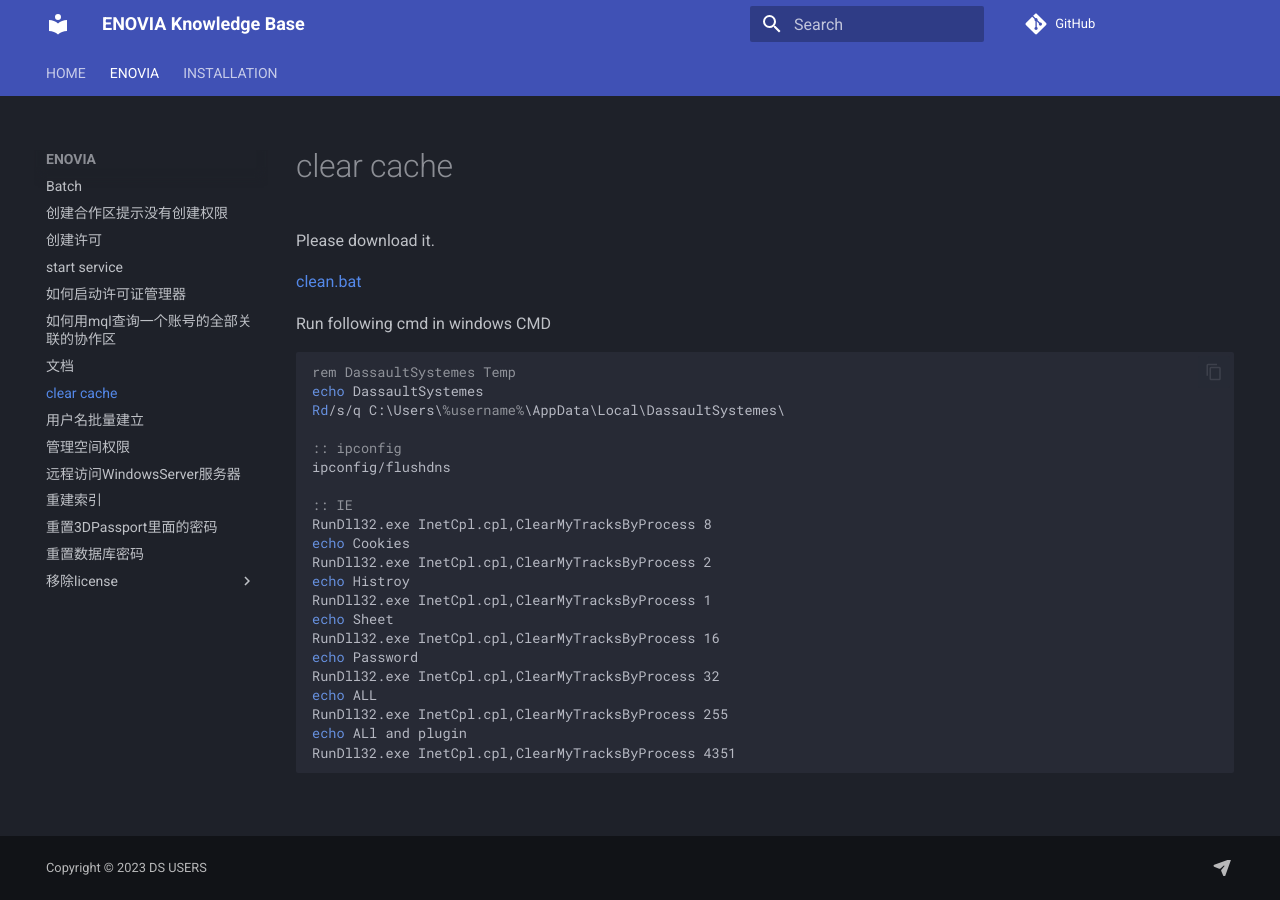
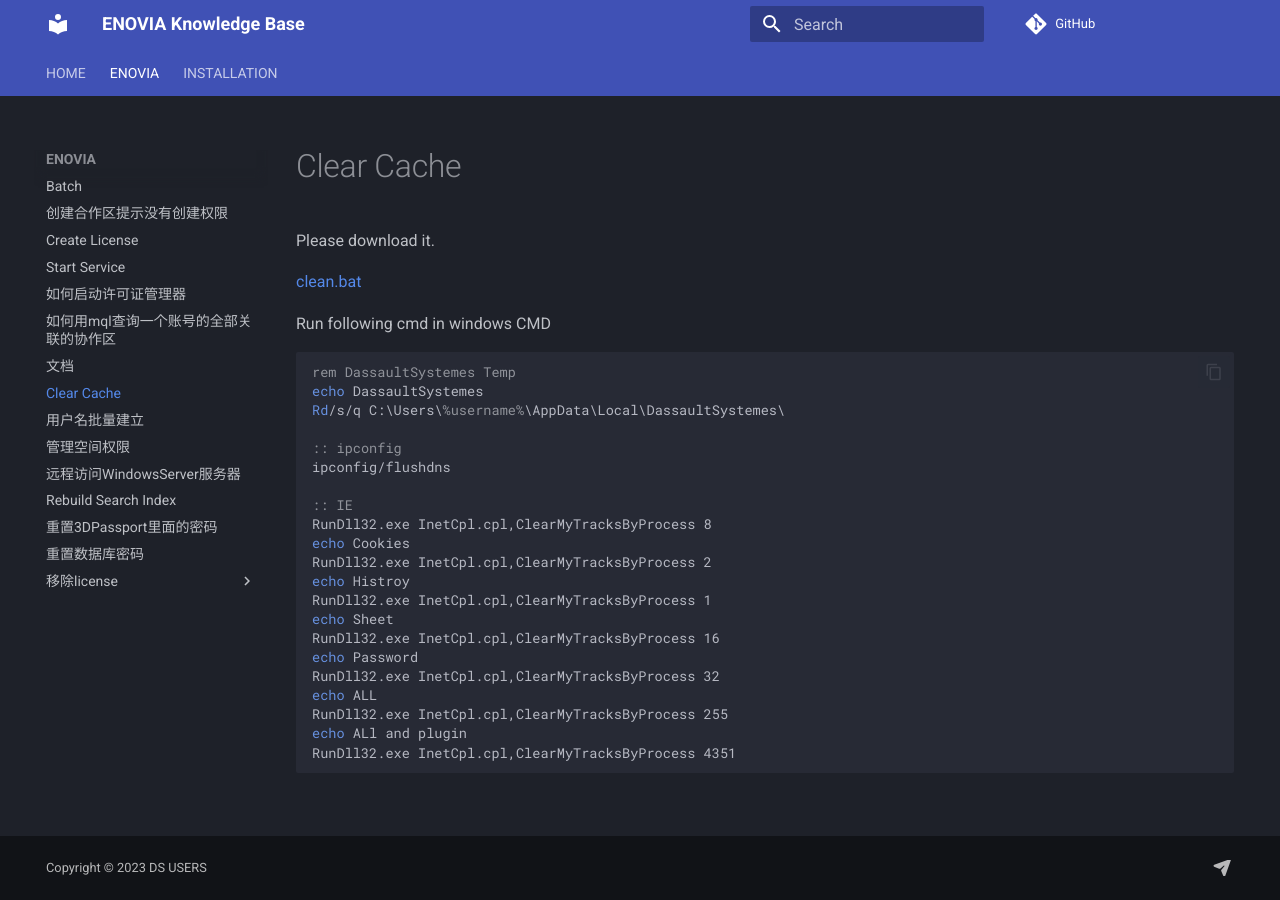
Before and after one commit to xuscode/ENO, an MkDocs documentation site: the page built from docs/ENOVIA/清理缓存.md, in a window 1280 px wide. Built offline with MkDocs 1.6.1 and Material for MkDocs 9.7.7, drawn with Linux system fonts in a browser that asks for light colours; nearby versions of some CDN libraries; comment, search, counter and statistics services are not loaded.

Commit message:
Mon 12/25/2023 12:06:04.44

````diff
--- a/docs/ENOVIA/创建许可.md
+++ b/docs/ENOVIA/创建许可.md
@@ -1,6 +1,6 @@
 
 
-# 创建许可
+# Create License
 
 
 ## 修改windows许可证地址
--- a/docs/ENOVIA/清理缓存.md
+++ b/docs/ENOVIA/清理缓存.md
@@ -1,4 +1,5 @@
-# clear cache
+
+# Clear Cache
 
 Please download it.
 
--- a/docs/ENOVIA/重建索引.md
+++ b/docs/ENOVIA/重建索引.md
@@ -3,7 +3,7 @@
   - enovia
 ---
 
-#  重建索引
+#  Rebuild Search Index
 
 === "增量索引"
     ```bash
````
Also changed, not shown: docs/ENOVIA/启动服务器.md (+1 -1 lines).
